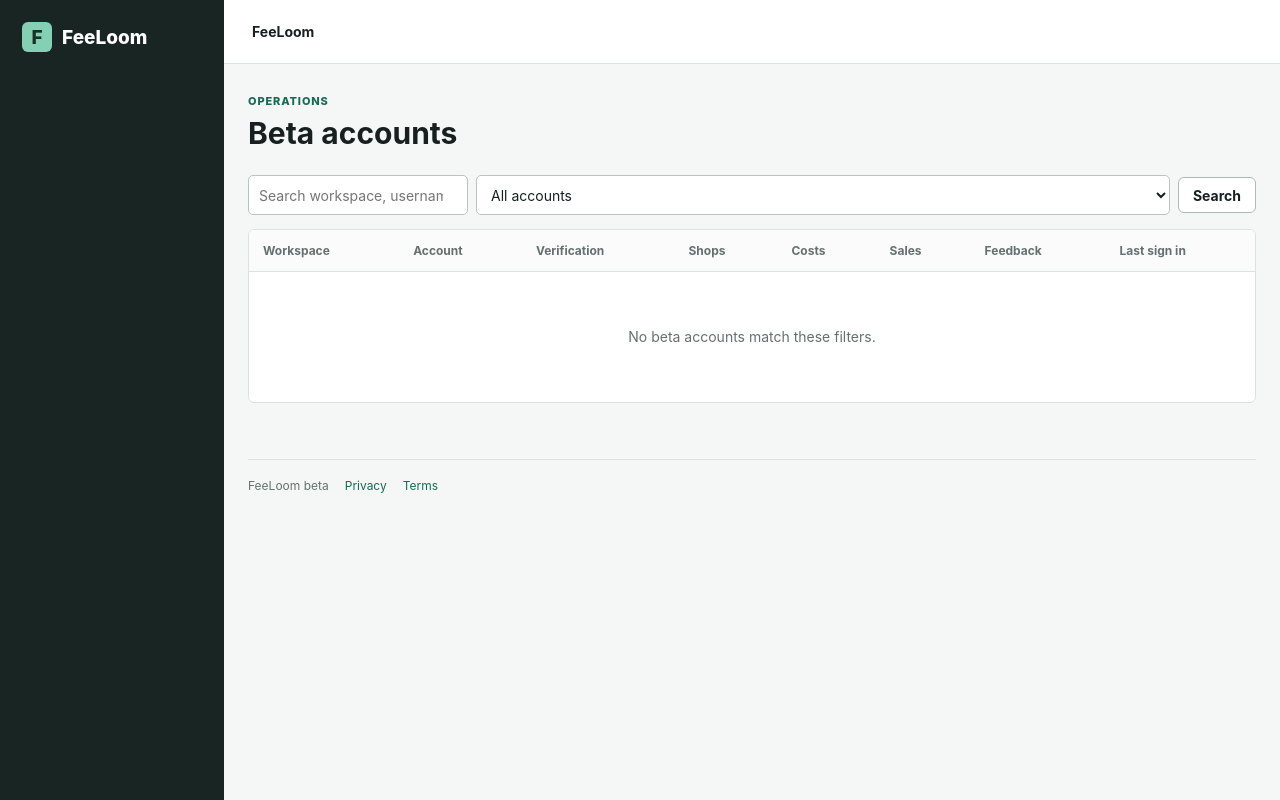
After one commit to sdepsen-coder/FeeLoom, a Django app: template templates/dashboard/beta_accounts.html in a window 1280 px wide. The commit adds this page. Run offline with Django 5.2, Linux system fonts and the light colour scheme; the template is opened without the code that fills it, so the values that code supplies are empty.

Commit message:
Add beta account operations overview

```diff
--- a/dashboard/urls.py
+++ b/dashboard/urls.py
@@ -1,6 +1,6 @@
 from django.urls import path
 
-from .views import activity, beta_invites, dashboard, delete_workspace, download_sample_csv, export_sales, export_workspace_data, feedback, feedback_inbox, getting_started, import_sales, privacy_data, product_costs, sale_detail, sales_table, shops, switch_shop, system_status, toggle_invite, toggle_shop, update_feedback_status
+from .views import activity, beta_accounts, beta_invites, dashboard, delete_workspace, download_sample_csv, export_sales, export_workspace_data, feedback, feedback_inbox, getting_started, import_sales, privacy_data, product_costs, sale_detail, sales_table, shops, switch_shop, system_status, toggle_invite, toggle_shop, update_feedback_status
 
 
 urlpatterns = [
@@ -21,6 +21,7 @@ urlpatterns = [
     path("beta-invites/<int:invite_id>/toggle/", toggle_invite, name="toggle_invite"),
     path("activity/", activity, name="activity"),
     path("system-status/", system_status, name="system_status"),
+    path("system-accounts/", beta_accounts, name="beta_accounts"),
     path("system-feedback/", feedback_inbox, name="feedback_inbox"),
     path("system-feedback/<int:feedback_id>/status/", update_feedback_status, name="update_feedback_status"),
     path("getting-started/", getting_started, name="getting_started"),
--- a/templates/base.html
+++ b/templates/base.html
@@ -27,6 +27,7 @@
             {% if membership.role == 'owner' %}<a class="{% if request.resolver_match.url_name == 'activity' %}active{% endif %}" href="{% url 'activity' %}">Activity</a>{% endif %}
             {% endif %}
             {% if request.user.is_superuser %}
+            <a class="{% if request.resolver_match.url_name == 'beta_accounts' %}active{% endif %}" href="{% url 'beta_accounts' %}">Beta accounts</a>
             <a class="{% if request.resolver_match.url_name == 'feedback_inbox' or request.resolver_match.url_name == 'update_feedback_status' %}active{% endif %}" href="{% url 'feedback_inbox' %}">Feedback inbox</a>
             <a class="{% if request.resolver_match.url_name == 'system_status' %}active{% endif %}" href="{% url 'system_status' %}">System</a>
             {% endif %}
--- /dev/null
+++ b/templates/dashboard/beta_accounts.html
@@ -0,0 +1,45 @@
+{% extends "base.html" %}
+{% block title %}Beta accounts | FeeLoom{% endblock %}
+{% block content %}
+  <header class="page-heading">
+    <div><p class="eyebrow">OPERATIONS</p><h1>Beta accounts</h1></div>
+  </header>
+  <form method="get" class="filter-bar">
+    <input type="search" name="q" value="{{ account_query }}" placeholder="Search workspace, username, or email" aria-label="Search beta accounts">
+    <select name="verification" aria-label="Email verification" onchange="this.form.submit()">
+      <option value="">All accounts</option>
+      <option value="verified" {% if verification_filter == 'verified' %}selected{% endif %}>Verified</option>
+      <option value="unverified" {% if verification_filter == 'unverified' %}selected{% endif %}>Awaiting verification</option>
+    </select>
+    <button class="secondary-button compact" type="submit">Search</button>
+    {% if account_query or verification_filter %}<a class="clear-link" href="{% url 'beta_accounts' %}">Clear</a>{% endif %}
+  </form>
+  <div class="table-wrap order-table-wrap">
+    <table class="order-table">
+      <thead><tr><th>Workspace</th><th>Account</th><th>Verification</th><th>Shops</th><th>Costs</th><th>Sales</th><th>Feedback</th><th>Last sign in</th></tr></thead>
+      <tbody>
+        {% for workspace in accounts_page %}
+          <tr>
+            <td data-label="Workspace" class="shop-cell"><strong>{{ workspace.name }}</strong><br><small>Joined {{ workspace.created_at|date:"M j, Y" }}</small></td>
+            <td data-label="Account" class="product-cell"><strong>{{ workspace.owner.username }}</strong><br><small>{{ workspace.owner.email }}</small></td>
+            <td data-label="Verification"><span class="status {% if workspace.owner.is_active %}status-profitable{% else %}status-low_margin{% endif %}">{% if workspace.owner.is_active %}Verified{% else %}Waiting{% endif %}</span></td>
+            <td data-label="Shops" class="numeric">{{ workspace.shop_count }}</td>
+            <td data-label="Costs" class="numeric">{{ workspace.cost_count }}</td>
+            <td data-label="Sales" class="numeric">{{ workspace.order_count }}</td>
+            <td data-label="Feedback" class="numeric">{{ workspace.feedback_count }}</td>
+            <td data-label="Last sign in">{{ workspace.owner.last_login|date:"M j, Y H:i"|default:"Never" }}</td>
+          </tr>
+        {% empty %}
+          <tr><td colspan="8" class="empty-state">No beta accounts match these filters.</td></tr>
+        {% endfor %}
+      </tbody>
+    </table>
+  </div>
+  {% if accounts_page.has_other_pages %}
+    <div class="pagination">
+      {% if accounts_page.has_previous %}<a href="?q={{ account_query|urlencode }}&amp;verification={{ verification_filter }}&amp;page={{ accounts_page.previous_page_number }}">Previous</a>{% endif %}
+      <span>Page {{ accounts_page.number }} of {{ accounts_page.paginator.num_pages }}</span>
+      {% if accounts_page.has_next %}<a href="?q={{ account_query|urlencode }}&amp;verification={{ verification_filter }}&amp;page={{ accounts_page.next_page_number }}">Next</a>{% endif %}
+    </div>
+  {% endif %}
+{% endblock %}
```
Also changed, not shown: dashboard/tests.py (+32 -0 lines), dashboard/views.py (+37 -2 lines).
